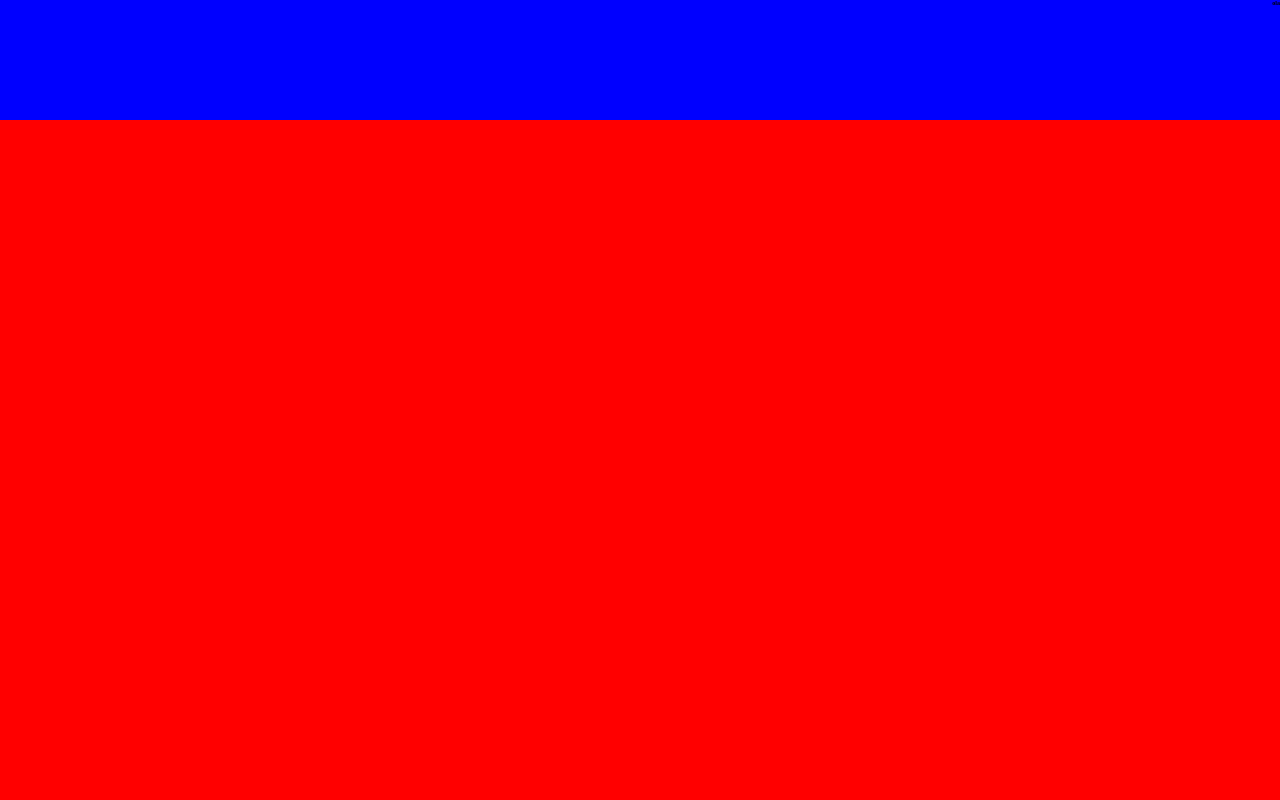
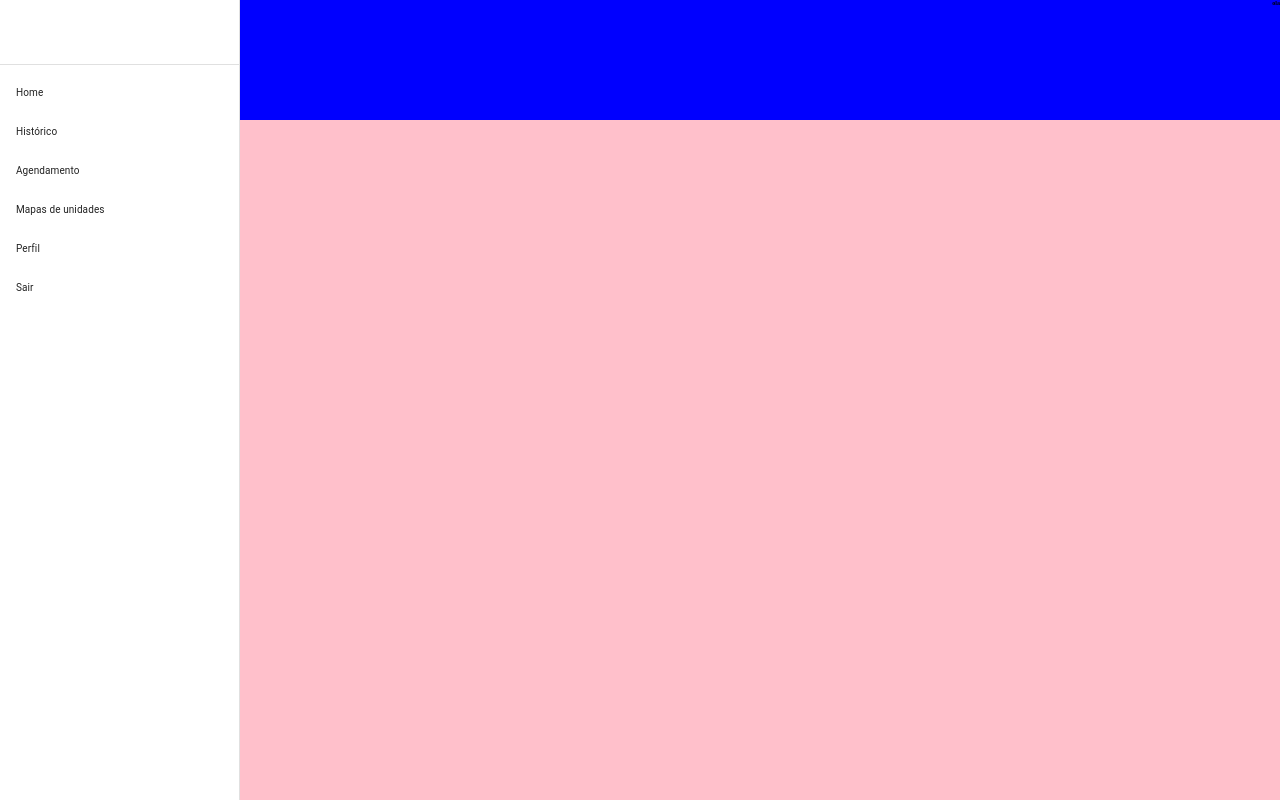
Before and after one commit to loisfg/mais-consulta-ws, a React (Create React App) app in the folder projeto/front/mais-consulta/: page /home in a window 1280 px wide. Built offline with nearby package versions, Linux system fonts and the light colour scheme.

Commit message:
estrutura do menu

```diff
--- a/projeto/front/mais-consulta/package.json
+++ b/projeto/front/mais-consulta/package.json
@@ -6,12 +6,14 @@
     "@emotion/react": "^11.4.1",
     "@emotion/styled": "^11.3.0",
     "@material-ui/core": "^5.0.0-beta.5",
+    "@material-ui/icons": "^4.11.2",
     "@material-ui/styled-engine-sc": "^5.0.0-beta.5",
     "@testing-library/jest-dom": "^5.11.4",
     "@testing-library/react": "^11.1.0",
     "@testing-library/user-event": "^12.1.10",
     "axios": "^0.21.4",
     "font-awesome": "^4.7.0",
+    "material-ui-icons": "^1.0.0-beta.36",
     "prop-types": "^15.7.2",
     "react": "^17.0.2",
     "react-dom": "^17.0.2",
--- a/projeto/front/mais-consulta/src/components/FormLogin/styles.js
+++ b/projeto/front/mais-consulta/src/components/FormLogin/styles.js
@@ -1,7 +1,7 @@
 import styled from 'styled-components';
 
 export const Container = styled.div `
-  height: 15rem;
+  height: 20rem;
   display: flex;
   flex-direction: column;
   align-items: center;
--- /dev/null
+++ b/projeto/front/mais-consulta/src/components/Menu/index.jsx
@@ -0,0 +1,54 @@
+import React, { useState } from "react";
+import { Drawer, Divider, Toolbar, List, ListItemText, ListItem } from "@material-ui/core";
+
+const drawerWidth = 240;
+
+export const Menu = ({window}) =>{
+
+    const drawer = (
+        <div>
+          <Toolbar />
+          <Divider />
+          <List>
+            {['Home', 'Histórico', 'Agendamento', 'Mapas de unidades', 'Perfil', 'Sair'].map((text, index) => (
+              <ListItem button key={text}>
+                <div>
+                  {index % 2 === 0 ? <div /> : <div />}
+                </div>
+                <ListItemText primary={text} />
+              </ListItem>
+            ))}
+          </List>
+        </div>
+      );
+      const container = window !== undefined ? () => window().document.body : undefined;
+
+    return (
+        <>
+            <Drawer
+          container={container}
+          variant="temporary"
+
+          ModalProps={{
+            keepMounted: true, // Better open performance on mobile.
+          }}
+          sx={{
+            display: { xs: 'block', sm: 'none' },
+            '& .MuiDrawer-paper': { boxSizing: 'border-box', width: drawerWidth },
+          }}
+        >
+          {drawer}
+        </Drawer>
+        <Drawer
+          variant="permanent"
+          sx={{
+            display: { xs: 'none', sm: 'block' },
+            '& .MuiDrawer-paper': { boxSizing: 'border-box', width: drawerWidth },
+          }}
+          open
+        >
+          {drawer}
+        </Drawer>
+        </>
+    )
+}
--- /dev/null
+++ b/projeto/front/mais-consulta/src/components/Menu/styles.js
@@ -0,0 +1,8 @@
+import styled from "styled-components";
+
+export const Container = styled.div `
+    height: 100vh;
+    width: 20%;
+    background-color: white;
+
+`;
--- a/projeto/front/mais-consulta/src/components/SignUp/index.jsx
+++ b/projeto/front/mais-consulta/src/components/SignUp/index.jsx
@@ -1,5 +1,5 @@
 import React, { useState } from "react";
-import { Container } from "./styles";
+import { Container, DivInput } from "./styles";
 import { Stepper, Input } from '../'
 
 export const SignUp = ({activeStep}) => {
@@ -8,8 +8,10 @@ export const SignUp = ({activeStep}) => {
       <Stepper steps={["Dados pessoais", "Endereço", "Dados de acesso"]}
                activeStep= {activeStep}/>
       <Input size='small' label="Nome completo"/>
-      <Input size='small' label="CPF"/>
-      <Input size='small' label="RG"/>
+      <DivInput>
+        <Input size='small' label="CPF"/>
+        <Input size='small' label="RG"/>
+      </DivInput>
     </Container>
   );
 };
--- a/projeto/front/mais-consulta/src/components/SignUp/styles.js
+++ b/projeto/front/mais-consulta/src/components/SignUp/styles.js
@@ -8,4 +8,8 @@ export const Container = styled.div`
   margin: 0  0 40px 0;
   justify-content: center;
 `;
-export const Form = styled.form``;
+export const DivInput = styled.div`
+  display: flex;
+  width: 400px;
+  padding: 0 10px 0 0;
+`;
--- a/projeto/front/mais-consulta/src/pages/HomePatient/index.jsx
+++ b/projeto/front/mais-consulta/src/pages/HomePatient/index.jsx
@@ -2,6 +2,7 @@ import React from 'react';
 import { Page } from "./styles"
 import { DivUsuario } from "./styles"
 import UserProfilePic from '../../components/UserProfilePic';
+import { Menu } from '../../components/Menu';
 
 const HomePatient = () => {
 
@@ -10,6 +11,7 @@ const HomePatient = () => {
             <Page>
                 <DivUsuario >
                     <UserProfilePic />
+                    <Menu />
                 </DivUsuario>
             </Page>
         </>
--- a/projeto/front/mais-consulta/src/pages/HomePatient/styles.js
+++ b/projeto/front/mais-consulta/src/pages/HomePatient/styles.js
@@ -4,7 +4,7 @@ export const Page = styled.section`
 display: flex;
 height: 100vh;
 width: 100vw;
-background-color: red;
+background-color: pink;
 
 `;
 
```
Also changed, not shown: 2 other files (tests, documents, lock files or other folders).
